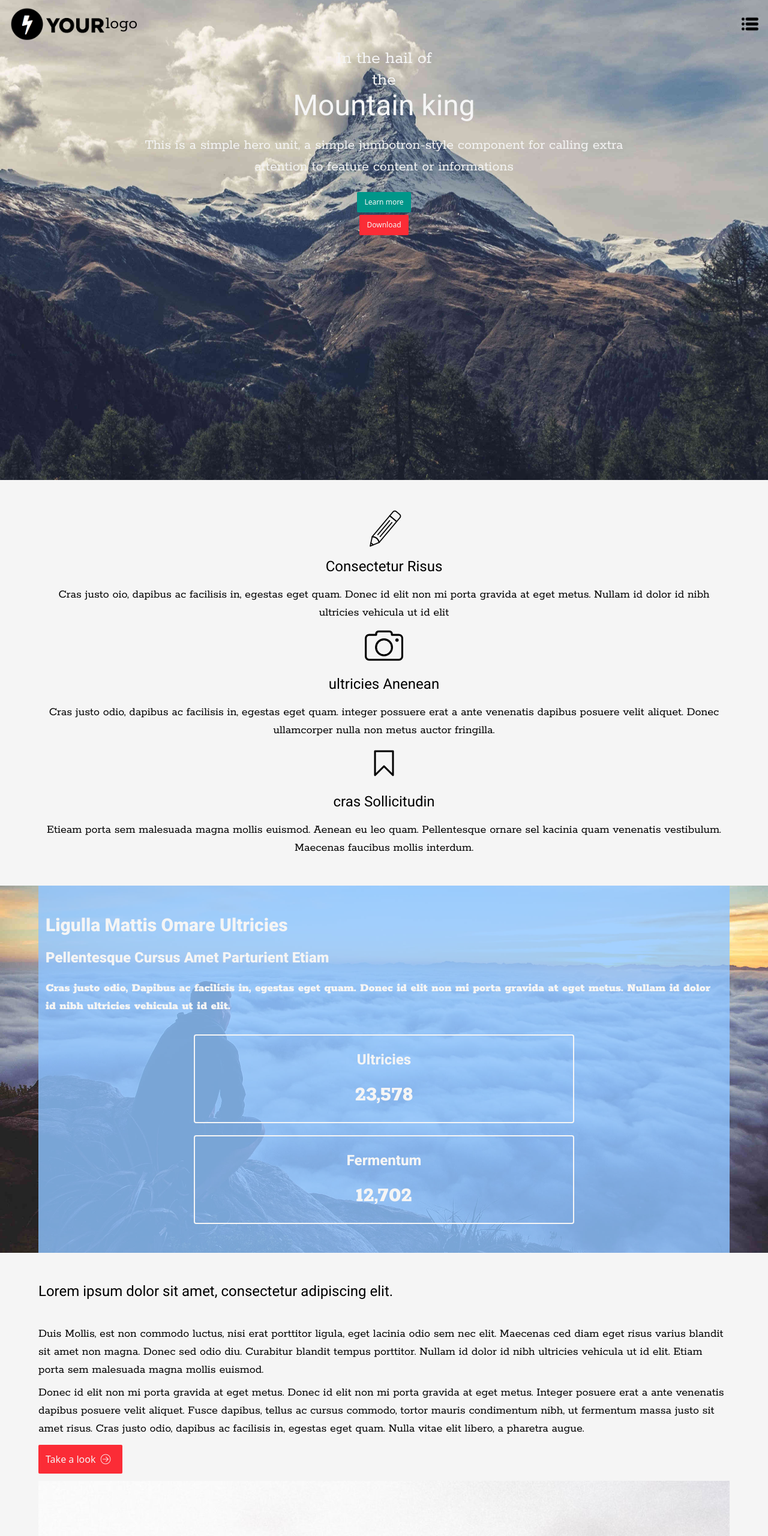
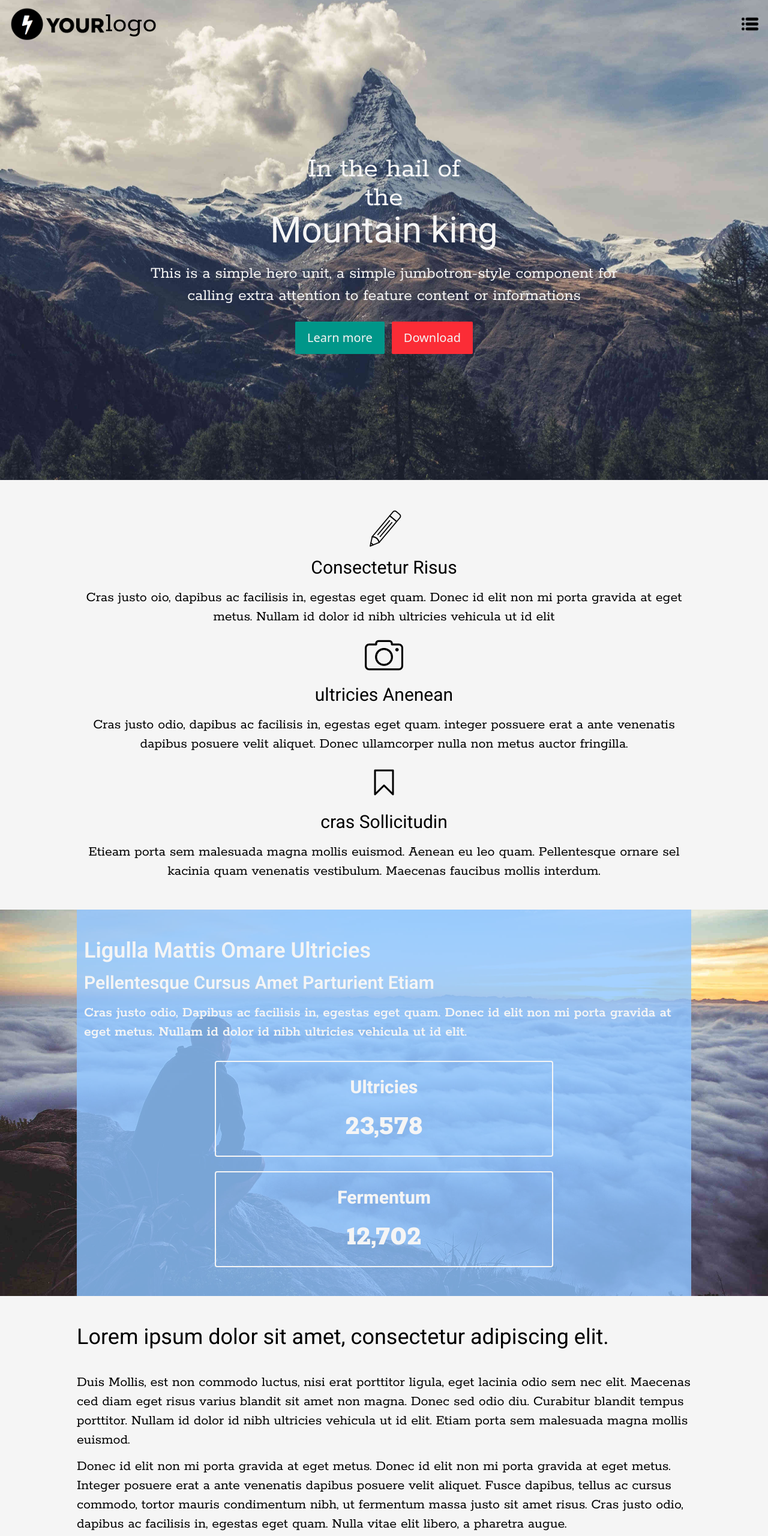
Before and after one commit to Mikat63/the_mountain, a website: page index.html in a window 1280 px wide. Shown: the top 2560 px of the page at 60% size. Drawn offline with Linux system fonts and the light colour scheme.

Commit message:
responsive : sm class responsive >640px completed

```diff
--- a/index.html
+++ b/index.html
@@ -20,52 +20,53 @@
     <header
       class="flex fixed items-center justify-between w-full h-12 pt-10 p-4 z-10"
     >
-      <div class="flex items-center">
+      <div class="flex flex-row items-center">
         <img
           class="w-40 h-auto"
           src="images/your_logo.png"
           alt="Navigation menu icon"
         />
-        <p class="text-3xl">logo</p>
+        <p class="text-3xl sm:text-5xl">logo</p>
       </div>
       <div class="w-7">
-        <img
-          src="images/menu_icon.png"
-          alt="Menu icon"
-          width="100%"
-          height="auto"
-        />
+        <img src="images/menu_icon.png" alt="Menu icon" />
       </div>
     </header>
 
     <main>
       <!-- first section : Baneer Hero-->
       <section
-        class="bg-[url('images/bg_header.jpg')] bg-cover bg-center h-[100vh] w-full flex flex-col items-center"
+        class="flex flex-col items-center justify-center bg-[url('images/bg_header.jpg')] bg-cover bg-center h-[100vh] w-full"
       >
-        <div class="pt-20 pb-8 flex flex-col items-center">
+        <div class="flex flex-col items-center pt-20 pb-8">
           <div class="flex flex-col items-center text-center text-[#f5f5f5]">
-            <p class="text-3xl">
+            <p class="text-3xl sm:text-5xl">
               In the hail of <br />
               the
             </p>
-            <h1 class="text-5xl">Mountain king</h1>
+            <h1 class="text-5xl sm:text-6xl">Mountain king</h1>
           </div>
 
           <div
             class="flex flex-col items-center text-center w-2/3 pt-6 pb-6 text-[#f5f5f5]"
           >
-            <p class="text-[24px] text-opacity-75">
+            <p class="text-2xl sm:text-[28px]">
               This is a simple hero unit, a simple jumbotron-style component for
               calling extra attention to feature content or informations
             </p>
           </div>
 
-          <div class="flex flex-col items-center gap-1 text-[#f5f5f5]">
-            <button class="bg-teal-600 text-[12px] px-3 py-2 rounded-xs">
+          <div
+            class="flex flex-col sm:flex-row items-center gap-1 sm:gap-3 text-[#f5f5f5]"
+          >
+            <button
+              class="bg-teal-600 text-[16px] sm:text-[20px] px-3 py-2 sm:px-5 sm:py-3 rounded-xs"
+            >
               Learn more
             </button>
-            <button class="bg-red-500 text-[12px] px-3 py-2 rounded-xs">
+            <button
+              class="bg-red-500 text-[16px] sm:text-[20px] px-3 py-2 sm:px-5 sm:py-3 rounded-xs"
+            >
               Download
             </button>
           </div>
@@ -73,16 +74,18 @@
       </section>
 
       <!-- Second section  -->
-      <section class="w-full flex flex-col items-center bg-[#f5f5f5]">
-        <div class="flex flex-col py-12 w-[90%] gap-2">
+      <section class="flex flex-col items-center w-full bg-[#f5f5f5]">
+        <div
+          class="flex flex-col w-[90%] sm:w-[80%] py-12 gap-2 sm:gap-4 text-[20px] sm:text-2xl"
+        >
           <div class="flex flex-col items-center text-center">
             <img
               class="pb-4"
               src="images/pen_icon.png"
               alt="Consectetur Risus icon"
             />
-            <h3 class="pb-4 text-2xl">Consectetur Risus</h3>
-            <p class="text-[20px]">
+            <h3 class="pb-4 text-2xl sm:text-3xl">Consectetur Risus</h3>
+            <p>
               Cras justo oio, dapibus ac facilisis in, egestas eget quam. Donec
               id elit non mi porta gravida at eget metus. Nullam id dolor id
               nibh ultricies vehicula ut id elit
@@ -96,8 +99,8 @@
               alt="ultricies Anenean icon"
             />
 
-            <h3 class="pb-4 text-2xl">ultricies Anenean</h3>
-            <p class="text-[20px]">
+            <h3 class="pb-4 text-2xl sm:text-3xl">ultricies Anenean</h3>
+            <p>
               Cras justo odio, dapibus ac facilisis in, egestas eget quam.
               integer possuere erat a ante venenatis dapibus posuere velit
               aliquet. Donec ullamcorper nulla non metus auctor fringilla.
@@ -111,8 +114,8 @@
               alt="cras Sollicitudin icon"
             />
 
-            <h3 class="pb-4 text-2xl">cras Sollicitudin</h3>
-            <p class="text-[20px]">
+            <h3 class="pb-4 text-2xl sm:text-3xl">cras Sollicitudin</h3>
+            <p>
               Etieam porta sem malesuada magna mollis euismod. Aenean eu leo
               quam. Pellentesque ornare sel kacinia quam venenatis vestibulum.
               Maecenas faucibus mollis interdum.
@@ -123,48 +126,52 @@
 
       <!-- third section : Ligulla Mattis Omare Ultricies -->
       <section
-        class="bg-[url('images/bg_nuage.jpg')] bg-cover bg-center flex flex-col items-center w-full font-black"
+        class="flex flex-col items-center bg-[url('images/bg_nuage.jpg')] bg-cover bg-center w-full"
       >
         <div
-          class="bg-blue-300/80 flex flex-col w-[90%] pt-12 pb-12 gap-8 text-[#f5f5f5] font-extrabold"
+          class="flex flex-col bg-blue-300/80 w-[90%] sm:w-[80%] pt-12 pb-12 gap-8 text-[#f5f5f5] font-semibold"
         >
-          <div class="flex flex-col px-3 gap-5 font-black">
-            <h2 class="text-3xl">Ligulla Mattis Omare Ultricies</h2>
-            <h3 class="text-2xl">Pellentesque Cursus Amet Parturient Etiam</h3>
-            <p class="text-[20px]">
+          <div class="flex flex-col px-3 gap-5 sm:gap-4">
+            <h2 class="text-3xl sm:text-4xl">Ligulla Mattis Omare Ultricies</h2>
+            <h3 class="text-2xl sm:text-3xl">
+              Pellentesque Cursus Amet Parturient Etiam
+            </h3>
+            <p class="text-[20px] sm:text-2xl">
               Cras justo odio, Dapibus ac facilisis in, egestas eget quam. Donec
               id elit non mi porta gravida at eget metus. Nullam id dolor id
               nibh ultricies vehicula ut id elit.
             </p>
           </div>
 
-          <div class="flex flex-col items-center gap-5 font-extrabold">
+          <div class="flex flex-col items-center gap-5 sm:gap-6 font-extrabold">
             <div
-              class="flex flex-col py-6 gap-6 border-2 rounded-sm items-center w-[55%]"
+              class="flex flex-col items-center w-[55%] py-6 gap-6 border-2 rounded-sm"
             >
-              <h3 class="text-2xl">Ultricies</h3>
-              <p class="text-4xl">23,578</p>
+              <h3 class="text-2xl sm:text-3xl">Ultricies</h3>
+              <p class="text-4xl sm:text-5xl">23,578</p>
             </div>
 
-            <div class=" flex flex-col py-6 gap-6 border-2 rounded-sm
-            items-center w-[55%]"">
-            <h3 class="text-2xl">Fermentum</h3>
-            <p class="text-4xl">12,702</p>
+            <div
+              class="flex flex-col items-center w-[55%] py-6 gap-6 border-2 rounded-sm"
+            >
+              <h3 class="text-2xl sm:text-3xl">Fermentum</h3>
+              <p class="text-4xl sm:text-5xl">12,702</p>
+            </div>
           </div>
         </div>
       </section>
 
       <!-- fourth section : >Lorem ipsum dolor sit amet, consectetur adipiscing elit.-->
-      <section class="w-full flex flex-col items-center bg-[#f5f5f5]">
-        <div class="flex flex-col w-[90%] py-12">
+      <section class="flex flex-col items-center w-full bg-[#f5f5f5]">
+        <div class="flex flex-col w-[90%] sm:w-[80%] py-12">
           <div class="flex flex-col">
-            <h2 class="text-2xl pb-10">
+            <h2 class="pb-10 text-3xl sm:text-4xl">
               Lorem ipsum dolor sit amet, consectetur adipiscing elit.
             </h2>
           </div>
 
-          <div class="flex flex-col text-[20px] gap-3">
-            <div class="flex flex-col gap-2">
+          <div class="flex flex-col gap-3 text-[20px] sm:text-2xl">
+            <div class="flex flex-col gap-2 sm:gap-3">
               <p>
                 Duis Mollis, est non commodo luctus, nisi erat porttitor ligula,
                 eget lacinia odio sem nec elit. Maecenas ced diam eget risus
@@ -185,11 +192,11 @@
             </div>
             <div>
               <button
-                class="flex flex-row items-center bg-red-500 text-[16px] text-[#f5f5f5] px-3 py-2 rounded-xs"
+                class="flex flex-row items-center px-3 py-2 sm:px-5 sm:py-3 bg-red-500 text-[16px] sm:text-[20px] text-[#f5f5f5] rounded-xs"
               >
                 Take a look
                 <img
-                  class="w-[32px] h-auto"
+                  class="w-8 sm:w-9 h-auto sm:h-auto"
                   src="images/ArrowInCircleIcon.png"
                   alt=""
                 />
@@ -204,12 +211,12 @@
 
       <!-- Fifth section  -->
       <section
-        class="bg-[url('images/bg_appareil_photo.jpg')] bg-cover bg-center flex flex-col items-center w-full"
+        class="flex flex-col items-center w-full bg-[url('images/bg_appareil_photo.jpg')] bg-cover bg-center"
       >
         <div
-          class="bg-blue-300/80 flex flex-col w-[90%] py-12 gap-8 text-[#f5f5f5] font-extrabold"
+          class="flex flex-col w-[90%] sm:w-[80%] bg-blue-300/80 py-12 gap-8 text-[#f5f5f5] font-semibold"
         >
-          <div class="flex flex-col gap-5 px-3 text-[20px]">
+          <div class="flex flex-col px-3 text-[20px] sm:text-2xl gap-5">
             <p>
               Donec sed odio dui. Integer posuere erat a ante venenatis dapibus
               posuere velit aliqyet. Praesent commodo cursus magna, vel
@@ -223,7 +230,7 @@
               Cras justo odio, dapibus ac facilisis in, egestas eget quam.
               Praesent commodo cursus magna, vel scelerisqu nisl consectetur et.
             </p>
-            <p class="text-2xl font-normal">- Fermentum dapibus</p>
+            <p class="text-2xl sm:text-3xl font-normal">- Fermentum dapibus</p>
             <p>
               Nibh etiam risus bibendum nullam id dolor id nibh ultricies
               vehicula ut id elit.
@@ -233,15 +240,15 @@
       </section>
 
       <!-- sixth section : pictures gallery -->
-      <section class="bg-gray-300 flex flex-col">
+      <section class="flex flex-col *:bg-gray-300">
         <div class="flex flex-col py-12 gap-12">
           <div></div>
         </div>
       </section>
 
       <!-- seventh section : logo section  -->
-      <section class="flex flex-col w-full bg-[#f5f5f5]">
-        <div class="flex flex-col items-center py-12">
+      <section class="flex flex-col w-full">
+        <div class="flex flex-col items-center py-12 px-3">
           <div>
             <img
               src="images/logo-sample-01.jpg"
@@ -271,14 +278,14 @@
 
       <!-- eigth section : newsletter section -->
       <section
-        class="bg-[url('images/bg_newsletter.jpg')] flex flex-col items-center w-full"
+        class="flex flex-col items-center w-full bg-[url('images/bg_newsletter.jpg')]"
       >
         <div class="flex flex-col items-center bg-black/70">
           <div
-            class="flex flex-col w-[80%] py-12 gap-5 text-[#f5f5f5] text-[20px]"
+            class="flex flex-col w-[80%] py-12 gap-5 text-[#f5f5f5] text-[20px] sm:text-2xl"
           >
             <div class="flex flex-col px-3 text-[20px]">
-              <h2 class="text-3xl">
+              <h2 class="text-3xl sm:text-4xl">
                 Maecenas sed diam eget risus varius blandit sit amet non magna.
               </h2>
             </div>
@@ -307,7 +314,7 @@
 
             <div>
               <button
-                class="bg-red-500 text-[16px] text-[#f5f5f5] px-3 py-2 rounded-xs"
+                class="bg-red-500 text-[16px] sm:text-[20px] text-[#f5f5f5] px-3 py-2 sm:px-6 sm:py-4 rounded-xs"
               >
                 Submit Newsletter
               </button>
@@ -321,15 +328,15 @@
     <footer
       class="flex flex-col items-center w-full bg-[#263238] text-[#f5f5f5]"
     >
-      <div class="" flex flex-col>
-        <div class="flex flex-col pt-12 pb-8 w-[95%] px-2 gap-5">
-          <h2 class="text-3xl">Your Logo</h2>
-          <p class="text-[16px]">
+      <div class="flex flex-col py-7">
+        <div class="flex flex-col w-[95%] pb-8 gap-5">
+          <h2 class="text-4xl">Your Logo</h2>
+          <p class="text-[16px] sm:text-[20px]">
             © 2016 Your Company Designed and Developped by
             <span class="text-cyan-400">The Maitre jet d'ail</span>
           </p>
         </div>
-        <div class="flex flex-row justify-end gap-2 pt-8 pb-6 pr-3">
+        <div class="flex flex-row justify-end gap-2 pt-8 pr-3">
           <i class="fa-brands fa-facebook fa-lg text-cyan-400"></i>
           <i class="fa-brands fa-twitter fa-lg text-cyan-400"></i>
           <i class="fa-brands fa-github fa-lg"></i>
```
Also changed, not shown: style.css.
